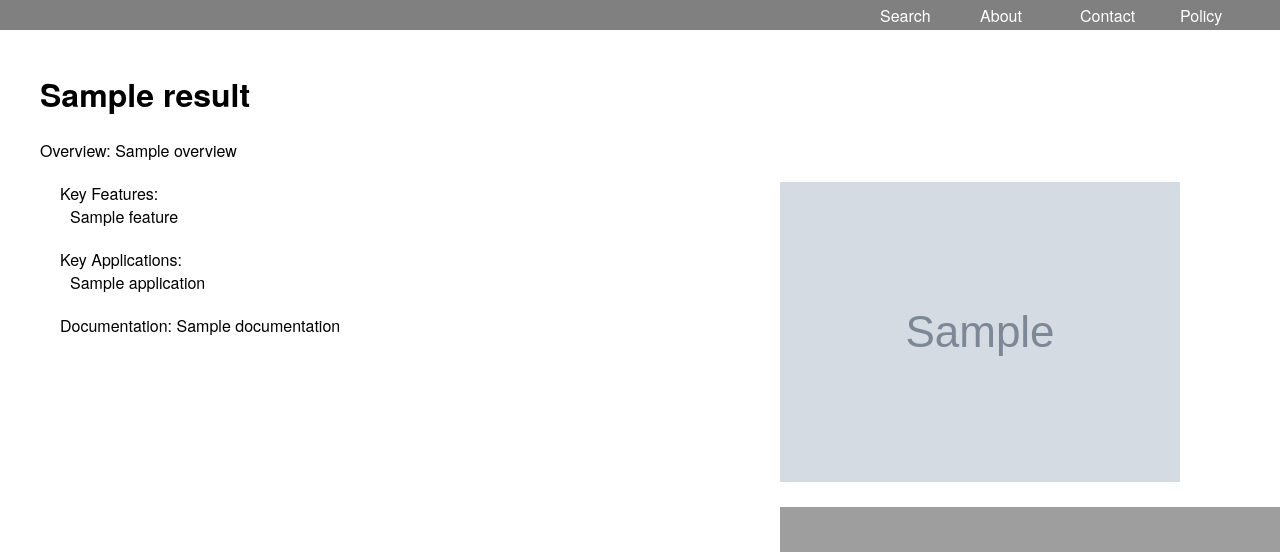
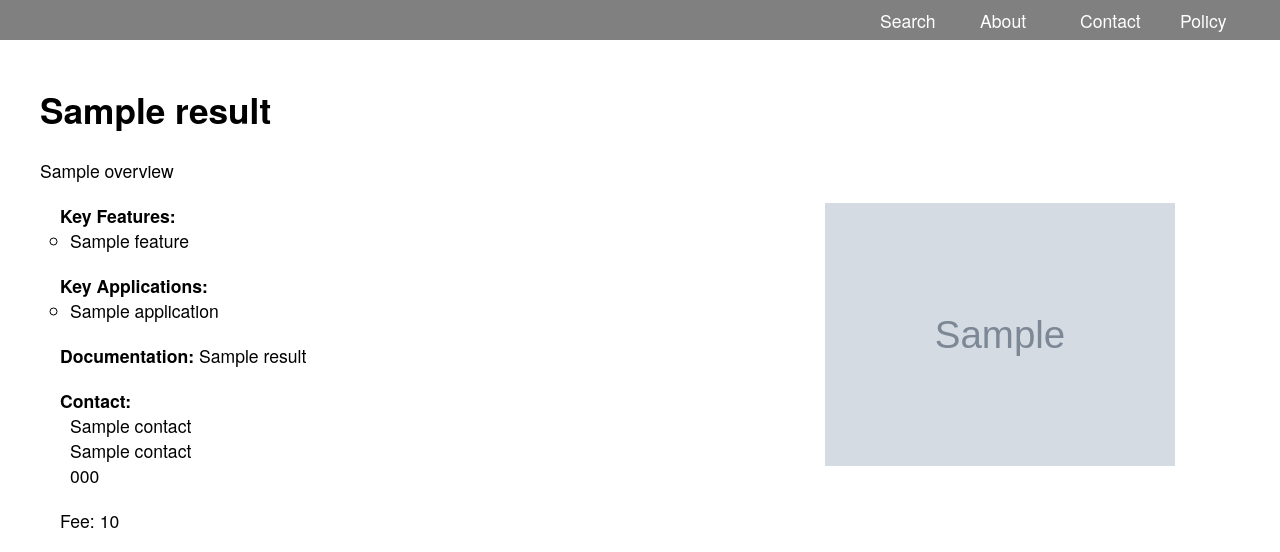
Before and after one commit to jzfqiu/IME-Inventory-Database, a Flask app: template web/templates/details.html in a window 1280 px wide; the page is wider, and only the part inside the window is pictured. Shown: the top 552 px of that part. Run offline with Flask 2, Linux system fonts and the light colour scheme; the template is opened without the code that fills it: most values are stand-ins (such as "Sample title", 1, 10 or a date in 2020); grey boxes marked "Sample" are stand-in pictures; grey boxes are pictures that could not be loaded.

Commit message:
font change and other style fixes

```diff
--- a/web/search.py
+++ b/web/search.py
@@ -32,7 +32,8 @@ def fetch(page_number):
     return render_template('results.html',
                            data=batch,
                            page_cnt=batch_cnt,
-                           pages=range(math.ceil(batch_cnt / RESULT_PER_PAGE)))
+                           pages=range(math.ceil(batch_cnt / RESULT_PER_PAGE)),
+                           cur_page=int(page_number))
 
 
 @search_bp.route('/details/<_id>')
--- a/web/static/css/base.css
+++ b/web/static/css/base.css
@@ -1,5 +1,5 @@
 /* CSS Reset */
-#element { margin:0; padding:0; font-size:100%; line-height:1; }
+
 
 .reset {
     border-width: 1px;
@@ -28,11 +28,10 @@ a:hover {
 body {
     font-family: 'ProximaNova-Regular','HelveticaNeue','Helvetica Neue','HelveticaNeueRoman','HelveticaNeue-Roman','Helvetica Neue Roman','TeXGyreHerosRegular','Helvetica','Tahoma','Geneva','Arial',sans-serif;
     width: 100%;
-    /*max-width: 1000px;*/
-    /*min-width: 500px;*/
     margin: auto;
     display: flex;
     flex-wrap: wrap;
+    font-size: 110%;
 }
 
 p {
--- a/web/static/css/details.css
+++ b/web/static/css/details.css
@@ -7,6 +7,10 @@
     margin: auto;
     padding: 20px;
     flex-wrap: wrap;
+}
+
+.details-ul {
+    list-style-type: circle;
 }
 
 .details-name {
@@ -28,3 +32,13 @@
 .details-block {
     margin: 20px;
 }
+
+.details-img__wrapper {
+    text-align: center;
+    height: 350px;
+}
+
+.details-img__img {
+    width: 350px;
+    max-height: 350px;
+}
--- a/web/static/css/footer.css
+++ b/web/static/css/footer.css
@@ -6,3 +6,7 @@
     border-top: 1px solid gray;
     border-bottom: 1px solid gray;
 }
+
+.footer-placeholder {
+    margin: 20px;
+}
--- a/web/static/css/navbar.css
+++ b/web/static/css/navbar.css
@@ -1,6 +1,6 @@
 /* ============== NavBar ============== */
 .navbar {
-    height: 30px;
+    height: 40px;
     width: 100%;
     display: flex;
     justify-content: flex-end;
--- a/web/static/css/result.css
+++ b/web/static/css/result.css
@@ -20,7 +20,7 @@
 .result-block {
     width: calc(20% - 45px);
     min-width: 200px;
-    height: 250px;
+    height: 255px;
     margin: 20px;
     border: 1px solid gray;
     border-radius: 7px;
@@ -56,9 +56,5 @@
 .result-pages__item {
     display: inline;
     min-width: 25px;
+    cursor: pointer;
 }
-
-#test-block {
-    color: maroon;
-    margin: 10px;
-}
--- a/web/static/css/top.css
+++ b/web/static/css/top.css
@@ -2,7 +2,7 @@
 
 .top {
     width: 100%;
-    height: 130px;
+    height: 120px;
     display: flex;
     background: whitesmoke;
     border-bottom: 1px solid gray;
@@ -23,15 +23,15 @@
 }
 
 .top-searchBox {
-    height: 48px;
+    height: 28px;
     max-width: 800px;
-    min-width: 300px;
+    min-width: 290px;
     margin: auto 0 auto auto;
     border: 1px solid gray;
     border-radius: 7px 0 0 7px;
     flex-grow: 1;
     font-size: 1em;
-    padding: 0;
+    padding: 10px 0 10px 10px;
 }
 
 .top-searchButton {
--- a/web/templates/details.html
+++ b/web/templates/details.html
@@ -8,13 +8,13 @@
 <div class="details">
     <h1 class="details-name">{{ result['name'] }}</h1>
 
-    <div class="details-overview">Overview: {{ result['overview'] }}</div>
+    <div class="details-overview">{{ result['overview'] }}</div>
 
     <div class="details-lrow">
         {% if result['features'] %}
             <div class="details-block">
-                Key Features:
-                <ul class="details-features">
+                <strong>Key Features:</strong>
+                <ul class="details-ul">
                     {% for feature in result['features'] %}
                         <li>{{ feature }}</li>
                     {% endfor %}
@@ -24,8 +24,8 @@
 
         {% if result['applications'] %}
             <div class="details-block">
-                Key Applications:
-                <ul class="details-applications">
+                <strong>Key Applications:</strong>
+                <ul class="details-ul">
                     {% for application in result['applications'] %}
                         <li>{{ application }}</li>
                     {% endfor %}
@@ -35,33 +35,15 @@
 
         {% if result['documentation'] %}
             <div class="details-block">
-            Documentation:
-                <a href="{{ result['documentation']['href'] }}">
-                    {{ result['documentation']['name'] }}
+            <strong>Documentation:</strong>
+                <a href="{{ result['documentation'] }}">
+                    {{ result['name'] }}
                 </a>
             </div>
         {% endif %}
-    </div>
-
-    <div class="details-rrow">
-        {% if result['images'] %}
-        <div class="details-block">
-            <img src="{{ result['images'][0]['link'] }}"
-                  alt="{{ result['images'][0]['description'] }}">
-        </div>
-        {% endif %}
 
         <div class="details-block">
-            <iframe
-                width="600"
-                height="450"
-                frameborder="0" style="border:0"
-                src="https://www.google.com/maps/embed/v1/place?key={{GOOGLE_MAP_API_KEY}}&q=pnf+uchicago">
-            </iframe>
-        </div>
-
-        <div class="details-block">
-            Contact:
+            <strong>Contact:</strong>
                 <ul>
                     <li><a href="{{ result['contact']['email_link'] }}">{{ result['contact']['name'] }}</a></li>
                     <li>{{ result['contact']['title'] }}</li>
@@ -72,7 +54,26 @@
         {% if result['fee'] %}
             <div class="details-block">Fee: {{ result['fee'] }}</div>
         {% endif %}
+    </div>
 
+    <div class="details-rrow">
+
+        {% if result['images'] %}
+        <div class="details-block details-img__wrapper">
+            <img class="details-img__img"
+                 src="{{ result['images'][0]['link'] }}"
+                 alt="{{ result['images'][0]['description'] }}">
+        </div>
+        {% endif %}
+
+        <div class="details-block">
+            <iframe
+                width="400"
+                height="300"
+                frameborder="0" style="border:0"
+                src="https://www.google.com/maps/embed/v1/place?key={{GOOGLE_MAP_API_KEY}}&q=pnf+uchicago">
+            </iframe>
+        </div>
 
     </div>
 
```
Also changed, not shown: web/templates/results.html (+8 -1 lines).
